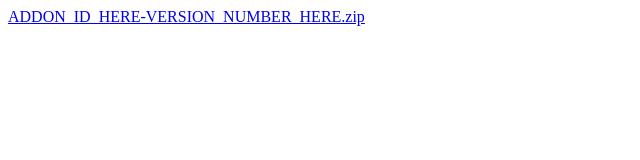
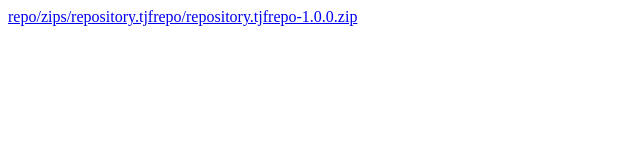
Before and after one commit to Fillimerica/kodirepo, a plain HTML site: page index.html in a window 1280 px wide. Shown: the full height of the page, 0-640 px from the left. Drawn offline with Linux system fonts and the light colour scheme.

Commit message:
Initial repo test comit

```diff
--- a/index.html
+++ b/index.html
@@ -1,2 +1,2 @@
 <!DOCTYPE html>
-<a href="ADDON_ID_HERE-VERSION_NUMBER_HERE.zip">ADDON_ID_HERE-VERSION_NUMBER_HERE.zip</a>
+<a href="repository.tjfrepo-1.0.0.zip">repo/zips/repository.tjfrepo/repository.tjfrepo-1.0.0.zip</a>
```
